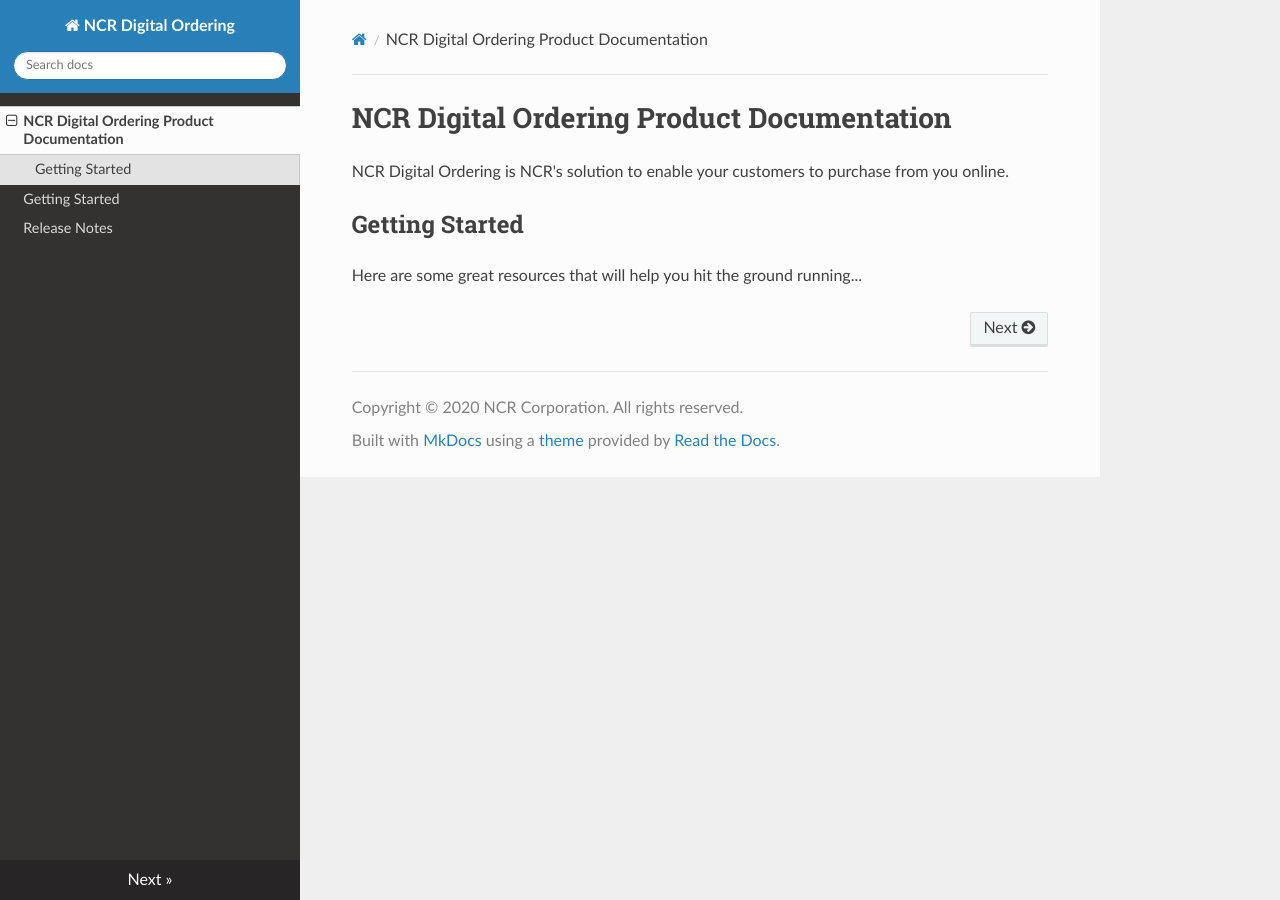
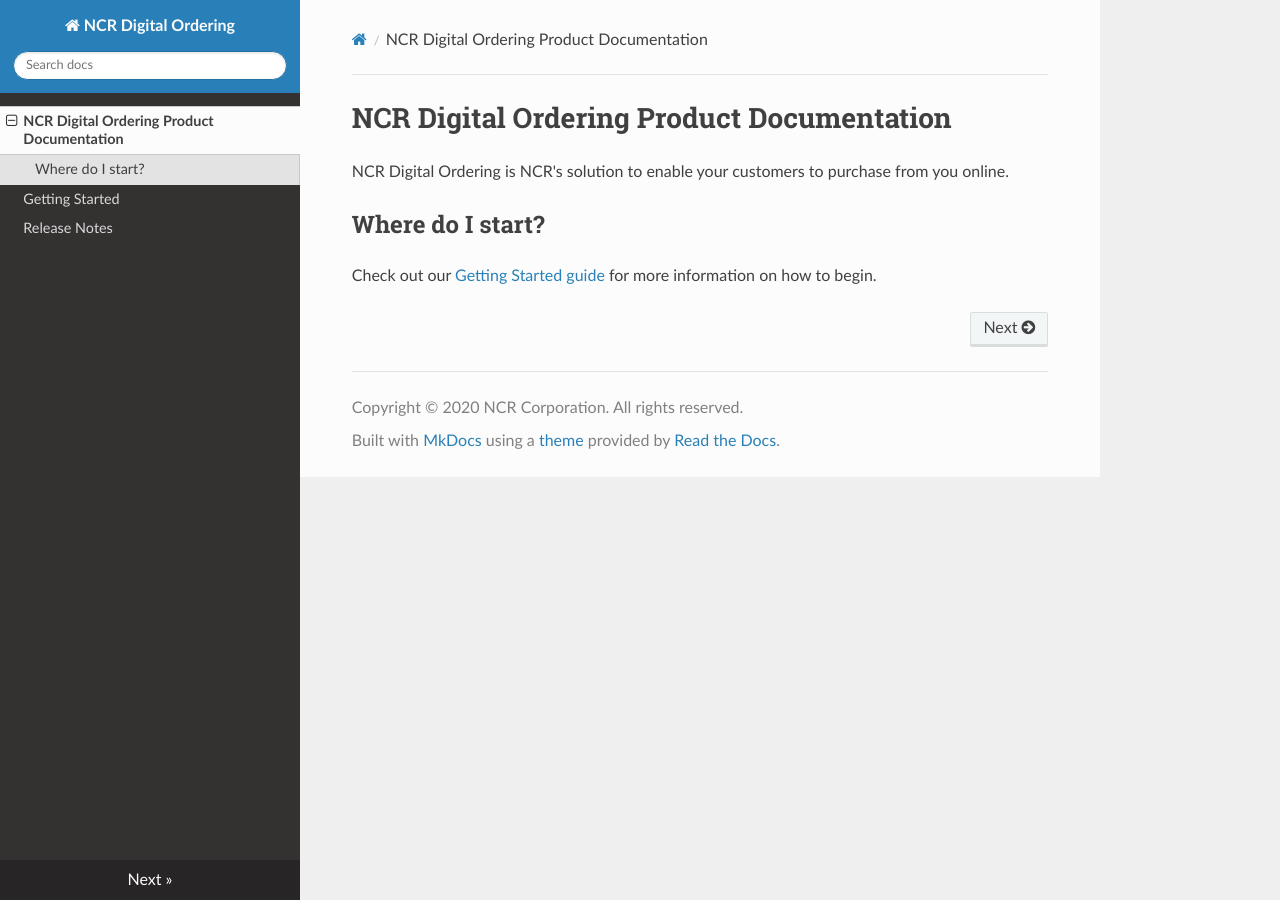
Before and after one commit to bz250090/techdoc-test, an MkDocs documentation site: the page built from docs/index.md, in a window 1280 px wide. Built offline with MkDocs 1.6.1, drawn with Linux system fonts in a browser that asks for light colours; nearby versions of some CDN libraries.

Commit message:
Update index.md

```diff
--- a/docs/index.md
+++ b/docs/index.md
@@ -2,5 +2,5 @@
 
 NCR Digital Ordering is NCR's solution to enable your customers to purchase from you online.
 
-##Getting Started
-Here are some great resources that will help you hit the ground running...
+##Where do I start?
+Check out our [Getting Started guide](getting-started.md) for more information on how to begin.
```
